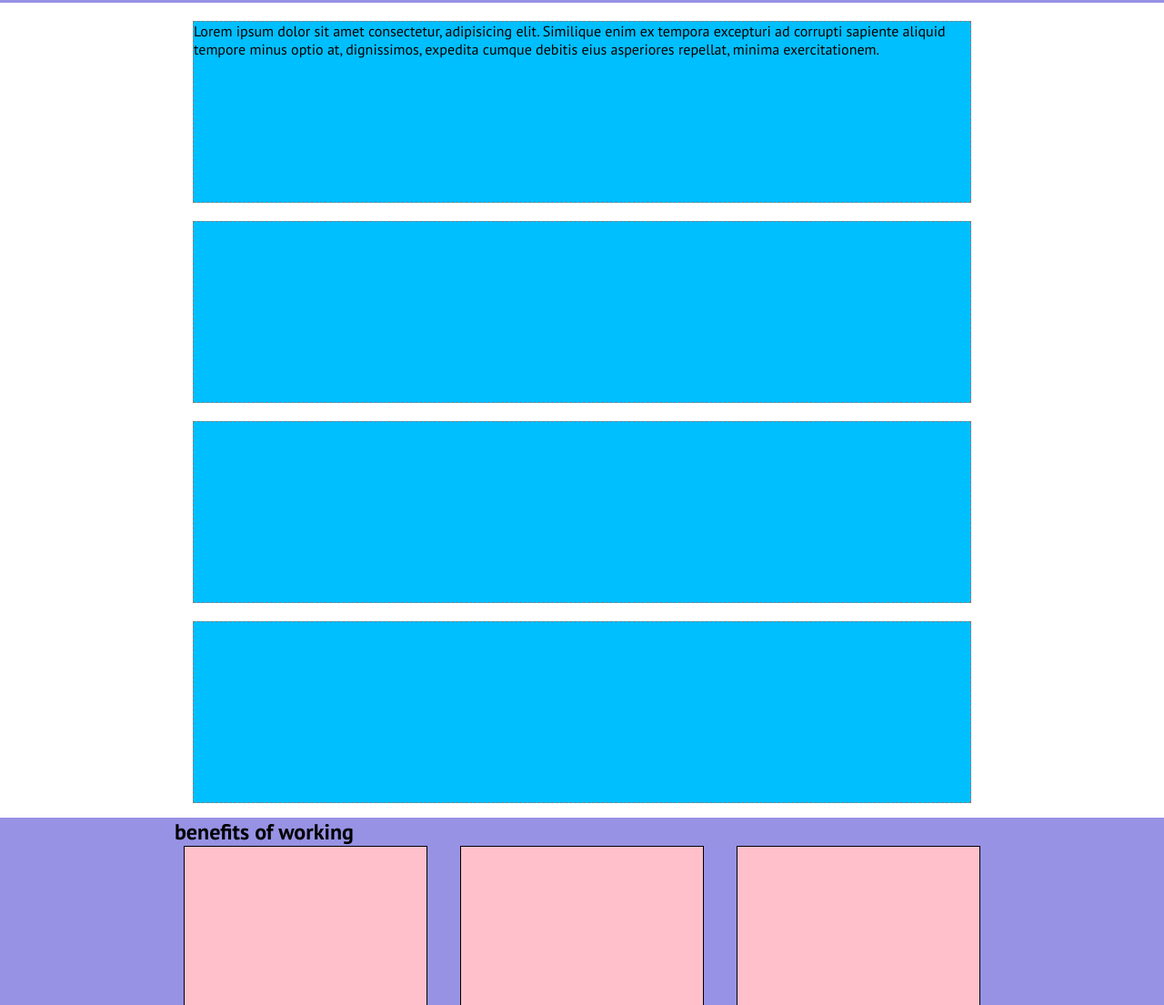
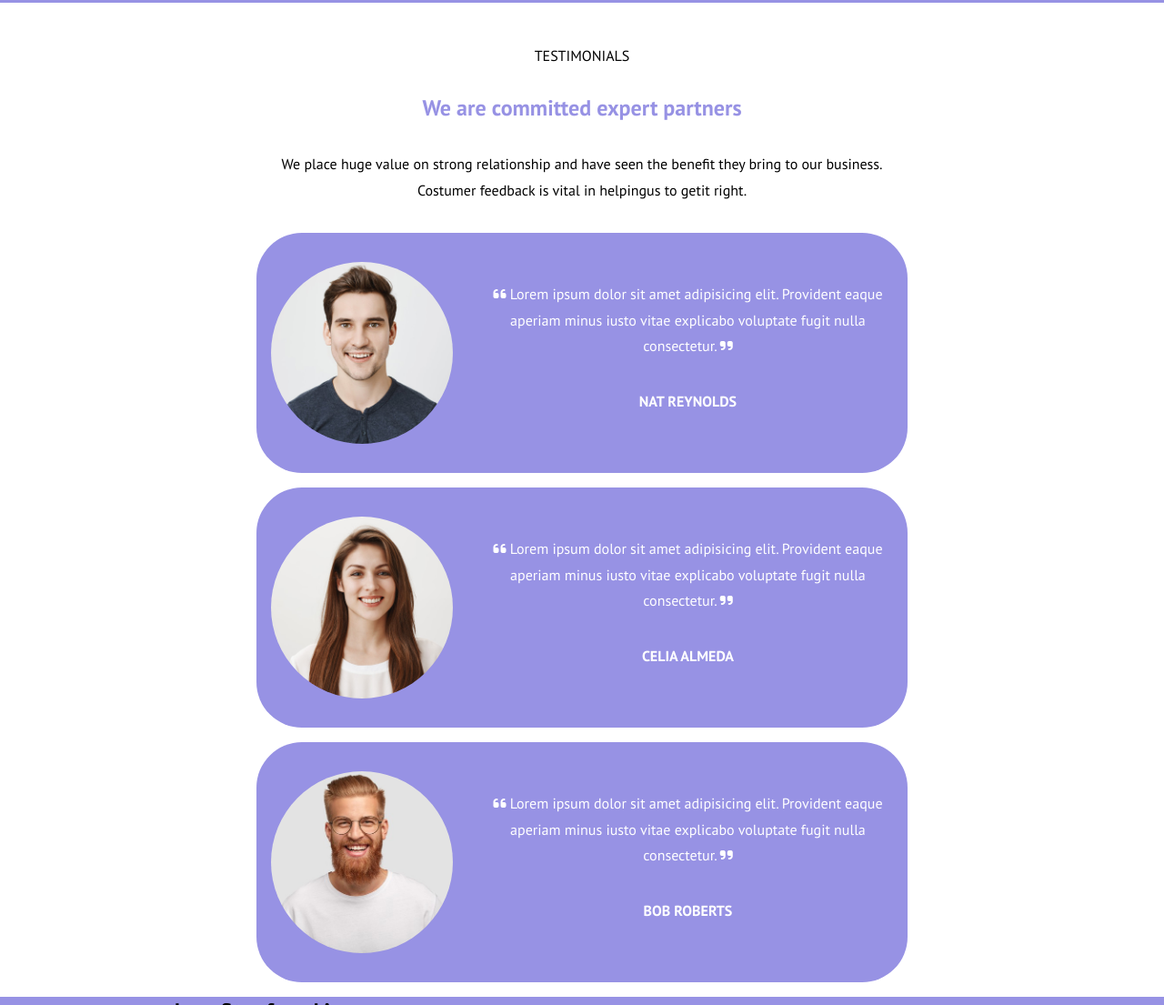
Before and after one commit to lexbert17/htmlcss-responsive-layout, a plain HTML site: page index.html in a window 1280 px wide. Shown: the part 1695-2800 px from the top of the page at 91% size. Drawn offline with Linux system fonts and the light colour scheme.

Commit message:
add: foto e descrizione section testimonials

```diff
--- a/css/responsive.css
+++ b/css/responsive.css
@@ -153,13 +153,16 @@
 /*  sezione testimonials */
 
 @media screen and (min-width:768px){
-    .coll{
+    .clmn{
         flex-direction: row;
-        justify-content: center;
-        display: flex;
-        gap: 2rem;
+        align-items:end
     }
-
+    .picture{
+        width: 30%;
+    }
+    .feedback{
+        width: 65%;
+    }
     .benefit{
         width: 45%;
 
--- a/css/style.css
+++ b/css/style.css
@@ -18,15 +18,19 @@ body{
 .row{
     display: flex;
 }
-
+.text-center{
+    text-align: center;
+}
+.mrg-bot{
+    margin-bottom: 2rem;
+}
+.clmn{
+    flex-direction: column;
+}
 header{
 
     background-color: hsl(208.7deg 100% 49.61%);
     min-height: 80px
-
-}
-.row{
-    display: flex;
 }
 .space-between{
     justify-content: space-between;
@@ -103,9 +107,7 @@ p{
     text-align: center;
     margin-top: 20px;
 }
-.text-center{
-    text-align: center;
-}
+
 
 /* sezione 2 viola  */
 .violet{
@@ -142,14 +144,42 @@ aside{
 }
 /* sezione testimonials */
 .testimonial{
-    min-height: 200px;
-    background-color: deepskyblue;
-    border: 1px dashed grey ;
-    margin: 20px;
+    width: 80%;
+    margin: auto;
+    background-color: hsl(243.66deg 60.29% 73.33%);
+    border-radius: 50px;
     margin-bottom: 1rem;
+    color: white;
 }
-
-
+.testimonial:first-child{
+    padding-top: 3rem;
+    color: black;
+    background-color: white;
+}
+.testimonial img{
+    text-align: center;
+    object-fit: cover;
+    width: 200px;
+    height: 200px;
+    border-radius: 50%;
+    margin-bottom: 2rem;
+}
+.picture{
+    display: flex;
+    justify-content: center;
+    padding-top: 2rem;
+}
+#testimonials h2{
+    color: hsl(243.66deg 60.29% 73.33%);
+}
+span{
+    line-height: 1.8rem;
+}
+.feedback p{
+    margin-top: 2rem;
+    font-weight: 600;
+    padding-bottom: 2rem;
+}
 .benefit{
     min-height: 200px;
     width: 90%;
--- a/index.html
+++ b/index.html
@@ -141,11 +141,60 @@
         </section>
 
         <!-- sezione testimonials -->
-        <section class="container">
-            <div class="testimonial">Lorem ipsum dolor sit amet consectetur, adipisicing elit. Similique enim ex tempora excepturi ad corrupti sapiente aliquid tempore minus optio at, dignissimos, expedita cumque debitis eius asperiores repellat, minima exercitationem.</div>
-            <div class="testimonial"></div>
-            <div class="testimonial"></div>
-            <div class="testimonial"></div>
+        <section class="container" id="testimonials" >
+            <div class="testimonial">
+                <div class="text-center mrg-bot">TESTIMONIALS</div>
+                <h2 class="text-center mrg-bot">We are committed expert partners</h2>
+                <p class="text-center mrg-bot">We place  huge value on strong relationship and have seen the benefit they bring to our business. Costumer feedback is vital in helpingus to getit right.</p>
+            </div>
+            <div class="testimonial">
+                <div class="row clmn">
+                    <!-- immagine profilo -->
+                    <div class="picture">
+                        <img src="img/testimonial1.jpg" alt="testimonial">
+                    </div>
+                    <!-- descrizione feedback  -->
+                    <div class="feedback text-center">
+                        <i class="fa-solid fa-quote-left"></i>
+                        <span >Lorem ipsum dolor sit amet adipisicing elit. Provident eaque aperiam minus iusto vitae explicabo voluptate fugit nulla consectetur.</span>
+                        <i class="fa-solid fa-quote-right"></i>
+                        <!-- nome -->
+                        <p>NAT REYNOLDS</p>
+                    </div>
+                </div>
+            </div>
+            <div class="testimonial">
+                <div class="row clmn">
+                    <!-- immagine profilo -->
+                    <div class="picture">
+                        <img src="img/testimonial2.jpg" alt="testimonial">
+                    </div>
+                    <!-- descrizione feedback  -->
+                    <div class="feedback text-center">
+                        <i class="fa-solid fa-quote-left"></i>
+                        <span >Lorem ipsum dolor sit amet adipisicing elit. Provident eaque aperiam minus iusto vitae explicabo voluptate fugit nulla consectetur.</span>
+                        <i class="fa-solid fa-quote-right"></i>
+                        <!-- nome -->
+                        <p>CELIA ALMEDA</p>
+                    </div>
+                </div>
+            </div>
+            <div class="testimonial">
+                <div class="row clmn ">
+                    <!-- immagine profilo -->
+                    <div class="picture">
+                        <img src="img/testimonial3.jpg" alt="testimonial">
+                    </div>
+                    <!-- descrizione feedback  -->
+                    <div class="feedback text-center">
+                        <i class="fa-solid fa-quote-left"></i>
+                        <span >Lorem ipsum dolor sit amet adipisicing elit. Provident eaque aperiam minus iusto vitae explicabo voluptate fugit nulla consectetur.</span>
+                        <i class="fa-solid fa-quote-right"></i>
+                        <!-- nome -->
+                        <p>BOB ROBERTS</p>
+                    </div>
+                </div>
+            </div>
         </section>
 
         <!-- sezione benefits -->
```
